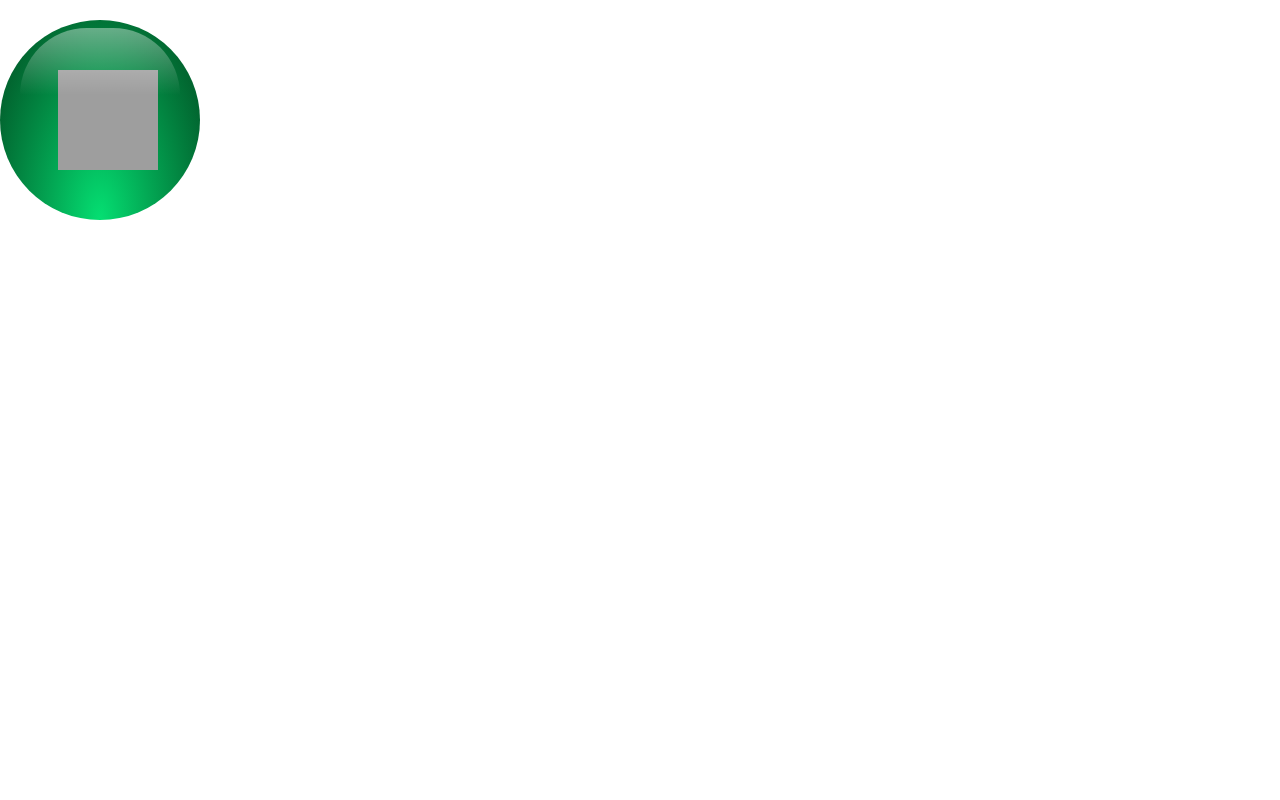
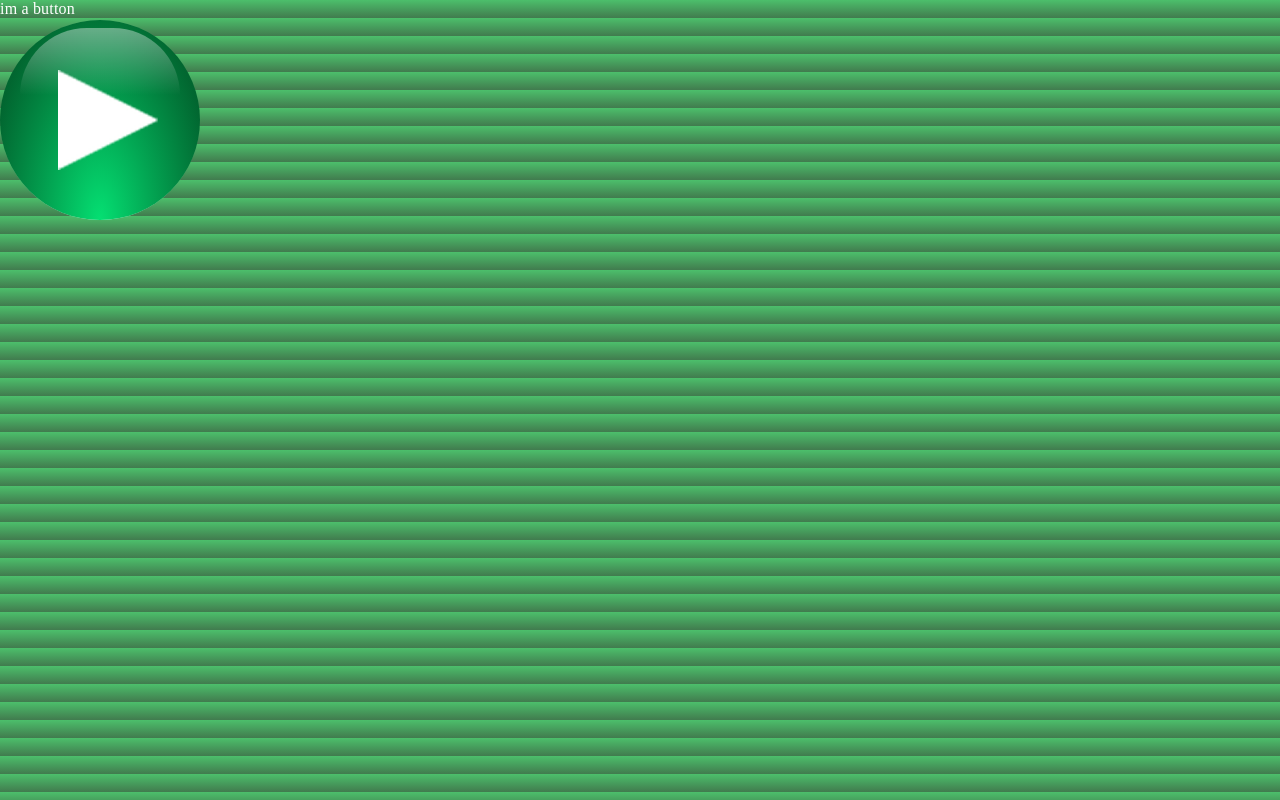
Before and after one commit to 3boodyy96/.AnyMedia-project, a React (Vite) app: page / in a window 1280 px wide. Built offline with nearby package versions, Linux system fonts and the light colour scheme; grey boxes are pictures that could not be loaded.

Commit message:
added normal button (still in progress to complete it)

```diff
--- a/src/App.jsx
+++ b/src/App.jsx
@@ -1,8 +1,10 @@
 import RoundedButton from './components/roundedButton.jsx';
+import NormalButton from './components/normalButton.jsx';
 export default function App() {
   return (
     <div>
       <RoundedButton imgSrc="./src/assets/video-icon.png" altText="video"/>
+      <NormalButton width="30" height="40"/>
     </div>
   )
 }
--- /dev/null
+++ b/src/components/normalButton.jsx
@@ -0,0 +1,6 @@
+function NormalButton() {
+    return (
+    <button>im a button</button>
+)}
+
+export default NormalButton;
```
Also changed, not shown: src/assets/video-icon.png (renamed from src/images/video-icon.png).
